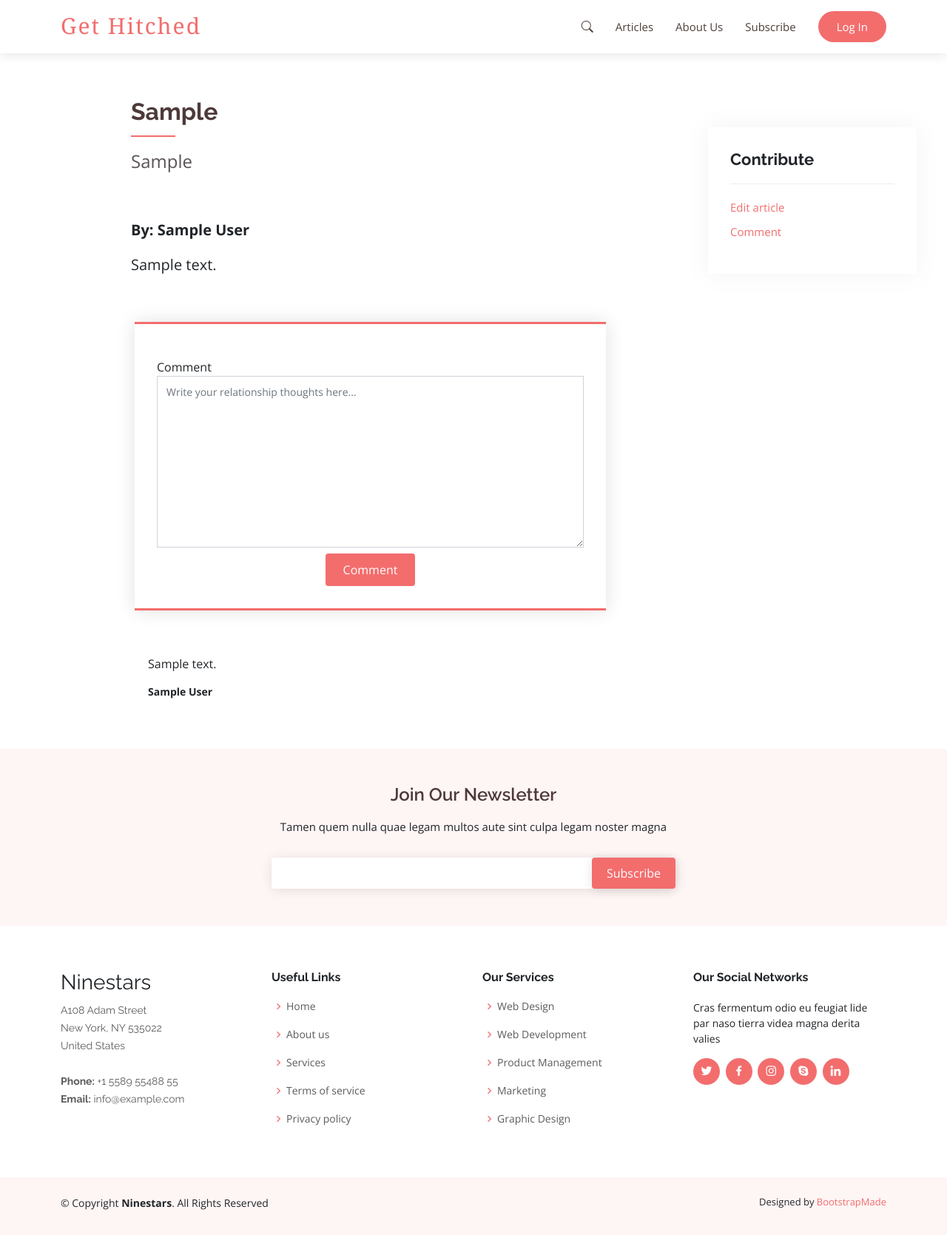
After one commit to derekaj16/FinalProject403, a Django app: page /article/1 in a window 1280 px wide. The commit adds this page. Shown: the whole page at 74% size. Run offline with Django 4.2, Linux system fonts and the light colour scheme; tables that the repository leaves empty hold one stand-in row (values such as "Sample post"); some libraries are stand-ins or nearby versions.

Commit message:
more stuff

```diff
--- a/Wiki/templates/base.html
+++ b/Wiki/templates/base.html
@@ -52,13 +52,13 @@
         <ul>
           <li class="search-bar-list-item" style="display: none;">
             <form action="{% url 'search' %}" method="GET">
-              <input type="text" name="query" class="search-bar" placeholder="Search articles">
+              <input type="text" name="search" class="search-bar" placeholder="Search articles">
             </form>
           </li>
           <li class="search-icon"><a href="">
             <i class="bi bi-search" style="font-size: 16px;"></i>
           </a></li>
-          <li><a class="nav-link scrollto" href="{% url 'articles' %}">Articles</a></li>
+          <li><a class="nav-link scrollto" href="{% url 'all_articles' %}">Articles</a></li>
           <li><a class="nav-link scrollto" href="{% url 'about' %}">About Us</a></li>
           <li class="dropdown"><a href="#"><span>My Account</span> <i class="bi bi-chevron-down"></i></a>
             <ul>
@@ -102,7 +102,7 @@
           <li class="search-icon"><a href="">
             <i class="bi bi-search" style="font-size: 16px;"></i>
           </a></li>
-          <li><a class="nav-link scrollto" href="{% url 'articles' %}">Articles</a></li>
+          <li><a class="nav-link scrollto" href="{% url 'all_articles' %}">Articles</a></li>
           <li><a class="nav-link scrollto" href="{% url 'about' %}">About Us</a></li>
           <li><a class="nav-link scrollto" href="#footer">Subscribe</a></li>
           {% comment %} <li class="dropdown"><a href="#"><span>Drop Down</span> <i class="bi bi-chevron-down"></i></a>
--- /dev/null
+++ b/Wiki/templates/wikiWebsite/article.html
@@ -0,0 +1,95 @@
+{% extends 'base.html' %}
+{% load static %}
+{% block content %}
+
+<!-- displays all the articles -->
+
+<section class="inner-page">
+    <div class="container">
+        <div class="row">
+            <div class="col-md-1"></div>
+            <div class="col-md-7">
+                <div class="row">
+                    <div class="article-title" data-aos="fade-up">
+                        <h2>{{ article.header }}</h2>
+                    </div>
+                </div>
+                <div class="row" data-aos="fade-up">
+                    <div class="col-md-9 subheader">
+                        <div>{{ article.subheader }}</div>
+                    </div>
+                    <div class="col-md-9"></div>
+                </div>
+                <div class="row" data-aos="fade-up">
+                    <div class="col-md-9 subheader">
+
+                    </div>
+                </div>
+                <div class="row">
+                    <div class="author-name" data-aos="fade-up">By: {{ article.author.firstname }} {{ article.author.lastname }}</div>
+                    <div class="mx-auto d-flex" data-aos="fade-up">
+                        <div class="article-content-words">{{ article.content | safe }}</div>
+                    </div>
+                </div>
+
+            </div>
+            <div class="col-md-1"></div>
+            <div class="col-md-3 article-sidebar">
+                <section id="portfolio-details" class="portfolio-details">
+                    <div class="portfolio-info" style=" width: 22%; margin-left: 20px; position: fixed;">
+                        <h3>Contribute</h3>
+                        <ul>
+                            <li><a href="">Edit article</a></li>
+                            <li><a href="#comment">Comment</a></li>
+                            {% if article.author_id == user.id %}
+                            <li><a href="{% url 'delete_article' id=article.id %}">Delete Article</a></li>
+                            {% endif %}
+                        </ul>
+                    </div>
+                </section>
+            </div>
+            <div class="row" id="comment">
+                <section id="contact" class="contact" >
+                    <div class="col-md-7" style="margin-left: 100px">
+                        <form action="{% url 'comment' user_id=user.id article_id=article.id %}" method="POST" role="form" class="php-email-form">
+                            {% csrf_token %}
+                            <div class="form-group mt-3">
+                                <label for="comment">Comment</label>
+                                <textarea class="form-control" name="comment" id="comment" rows="10" placeholder="Write your relationship thoughts here..." required></textarea>
+                            </div>
+                        <div class="text-center"><button type="submit">Comment</button></div>
+                        </form>
+                    </div>
+                </section>
+
+                {% for comment in comments %}
+                    <div class="row comment">
+                        <div class="col-md-7" style="margin-left: 100px">
+                            <div class="comment-container">
+                                <div class="comment-text">{{ comment.commentText | safe }}</div>
+                                <div class="comment-author">{{ comment.personID.firstname }} {{ comment.personID.lastname }}</div>
+                                {% if comment.personID.id == user.id %}
+                                <a href="{% url 'delete_comment' article_id=article.id comment_id=comment.id %}">Delete comment</a>
+                                {% endif %}
+                            </div>
+                        </div>
+                    </div>
+                    <div class="row">
+                        <div class="col-md-7">
+                            {% if not forloop.last %}
+                            <hr class="comment-divider" style="margin-left: 100px; width: 100%;">
+                            {% endif %}
+                        </div>
+                    </div>
+
+
+                {% endfor %}
+            </div>
+        </div>
+
+
+    </div>
+</section>
+
+
+{% endblock content %}
--- a/Wiki/templates/wikiWebsite/create_article.html
+++ b/Wiki/templates/wikiWebsite/create_article.html
@@ -51,7 +51,7 @@
               </div>
               <div class="form-group mt-3">
                 <label for="name">Subheading</label>
-                <input type="text" class="form-control" name="subheading" id="subheading" placeholder="Subheading" required>
+                <input type="text" class="form-control" name="subheading" id="subheading" placeholder="Subheading">
               </div>
 
               {% comment %} <div class="form-group mt-3">
--- a/Wiki/wikiWebsite/static/css/style.css
+++ b/Wiki/wikiWebsite/static/css/style.css
@@ -1556,3 +1556,70 @@ input[type="checkbox"]::before {
   transform: translateY(-2px);
   border: 1px solid var(--love-light);
 }
+.article-container {
+  display: grid;
+  grid-template-columns: 22% 22% 22% 22%;
+  grid-template-rows: auto;
+  column-gap: 3%;
+  row-gap: 30px;
+
+}
+
+.article-content {
+  font-size: 50px !important;
+}
+
+
+.article-title h2 {
+  padding-bottom: 15px;
+  margin-bottom: 15px;
+  position: relative;
+  font-size: 32px;
+  font-weight: 700;
+  color: #4e3939;
+}
+.article-title h2::after {
+  content: "";
+  position: absolute;
+  display: block;
+  width: 60px;
+  height: 2px;
+  background: var(--love-primary);
+  bottom: 0;
+}
+.subheader {
+  font-size: 24px;
+  color: #5b5353;
+  margin-bottom: 30px;
+}
+.article-content-words {
+  font-size: 20px;
+  line-height: 34px;
+}
+.row.comment {
+  padding: 0;
+}
+.comment-container {
+  padding: 0px 30px;
+}
+.comment-container a {
+  font-size: 14px;
+}
+.comment-author {
+  font-weight: bold;
+  font-size: 14px;
+  margin-bottom: 7px;
+}
+.comment-text {
+  margin-bottom: 15px;
+}
+hr.comment-divider {
+  border: 1px solid #ddd !important;
+
+}
+
+.author-name {
+  font-weight: bold;
+  font-size: 20px;
+  margin-bottom: 15px;
+}
--- a/Wiki/wikiWebsite/urls.py
+++ b/Wiki/wikiWebsite/urls.py
@@ -6,9 +6,9 @@ urlpatterns = [
     path('about', aboutPageView, name='about'),
     path('contact', contactPageView, name='contact'),
     path('subscribe', subscribeView, name='subscribe'),
-    path('articles', articlePageView, name='articles'),
+    path('article/<int:id>', articlePageView, name='article'),
     path('my_articles', myArticlesPageView, name='my_articles'),
-    path('all_articles', allArticlesPageView, name='all_articles'),
+    path('articles', allArticlesPageView, name='all_articles'),
     path('login', loginPageView, name='login'),
     path('logout', logoutView, name='logout'),
     path('signup', signUpPageView, name='signup'),
@@ -17,7 +17,9 @@ urlpatterns = [
     path('account', accountSettingsPageView, name='account'),
     path('create', createArticlePageView, name='create'),
     path('update_article', updateArticleView, name='update_article'),
-    # path('delete_article', deleteArticleView, name='delete_article'),
+    path('delete_article/<int:id>', deleteArticle, name='delete_article'),
+    path('comment/<int:user_id>/<int:article_id>', commentOnArticle, name='comment'),
+    path('delete_comment/<int:article_id>/<int:comment_id>', deleteComment, name='delete_comment'),
     path('change-pass', changePasswordPageView, name='change_pass'),
     path('account', accountSettingsPageView, name='account'),
     path('search', searchArticle, name='search')
--- a/Wiki/wikiWebsite/views.py
+++ b/Wiki/wikiWebsite/views.py
@@ -216,24 +216,23 @@ def allArticlesPageView(request) : # add params
         'logged_in' : logged_in,
         'user' : user,
         'title': 'Articles',
-        'all_articles': all_articles,
+        'articles': all_articles,
     }
-    return render(request, 'wikiWebsite/articles.html', context)
+    return render(request, 'wikiWebsite/all_articles.html', context)
 
-def articlePageView(request) : # add params
+def articlePageView(request, id) : # add params
     logged_in, user = loggedIn(request)
+    article = Article.objects.select_related('author').get(id=id)
+    comments = Comment.objects.select_related('personID').filter(articleID=id)
 
     context = {
         'logged_in' : logged_in,
         'user' : user,
-
-        'title': 'Article',
-        'articleTitle': 'How To Date',
-        'paragraph': ['this is my first paragraph', 'this is my second paragraph', 'this is my third paragraph', 'fourth paragraph lets gooooooooooooo'],
-        'dateCreated': 'Sep 7, 2022',
-        'authorName': 'Derek Johnson'
+        'title': article.header,
+        'article' : article,
+        'comments' : comments
     }
-    return render(request, 'wikiWebsite/articles.html', context)
+    return render(request, 'wikiWebsite/article.html', context)
 
 def aboutPageView(request) :
     logged_in, user = loggedIn(request)
@@ -294,7 +293,6 @@ def searchArticle(request) :
         title = ''
         content = ''
         results = []
-        found = True
         query = request.GET['search'].lower()
         articles = Article.objects.all()
 
@@ -304,29 +302,22 @@ def searchArticle(request) :
                     title = highlight(article.header, query, re.search(query, article.header, re.IGNORECASE).span()[0])
                     if query in article.content.lower() :
                         content = highlight(article.content, query, re.search(query, article.content, re.IGNORECASE).span()[0])
-                        results.append([title, content])
+                        results.append([title, content, article.id])
                     else :
                         content = article.content[0:200] + '...'
-                        results.append([title, content])
+                        results.append([title, content, article.id])
 
                 elif query in article.content.lower() :
                     title = article.header
                     content = highlight(article.content, query, re.search(query, article.content, re.IGNORECASE).span()[0])
-                    results.append([title, content])
-                else :
-                    found = False
-        else :
-            found = False
-
-        print(found)
+                    results.append([title, content, article.id])
 
         context = {
             'query' : query,
             'logged_in' : logged_in,
             'user' : user,
             'title' : 'Search',
-            'results' : results,
-            'found' : found
+            'results' : results
         }
         return render(request, 'wikiWebsite/search.html', context)
 
@@ -348,6 +339,16 @@ def myArticlesPageView(request) :
 
     return render(request, 'wikiWebsite/my_articles.html', context)
 
+def parseNewLine(str) :
+    content = ''
+
+    for character in str :
+        if character == '\n' :
+            content += '<br>'
+        else :
+            content += character
+
+    return content
 
 def createArticlePageView(request) :
     logged_in, user = loggedIn(request)
@@ -357,7 +358,7 @@ def createArticlePageView(request) :
         new_article = Article()
         new_article.header = request.POST['heading']
         new_article.subheader = request.POST['subheading']
-        new_article.content = request.POST['content']
+        new_article.content = parseNewLine(request.POST['content'])
         new_article.date_created = datetime.today()
         new_article.date_last_updated = datetime.today()
         new_article.author = user
@@ -420,5 +421,29 @@ def updateArticleView(request, page) :
 
 
 
+    return redirect(myArticlesPageView)
+
+def deleteArticle(request, id) :
+    article = Article.objects.get(id=id)
+    article.delete()
 
     return redirect(myArticlesPageView)
+
+def commentOnArticle(request, article_id, user_id ) :
+    if request.method == 'POST' :
+        new_comment = Comment()
+
+        new_comment.articleID = Article.objects.get(id=article_id)
+        new_comment.commentText = parseNewLine(request.POST['comment'])
+        new_comment.personID = Person.objects.get(id=user_id)
+        new_comment.save()
+
+        request.method == 'GET'
+
+    return redirect('/article/' + str(article_id))
+
+def deleteComment(request, article_id, comment_id) :
+    comment = Comment.objects.get(id=comment_id)
+    comment.delete()
+
+    return redirect('/article/' + str(article_id))
```
Also changed, not shown: Wiki/templates/wikiWebsite/all_articles.html (renamed from Wiki/templates/wikiWebsite/articles.html, +13 -20 lines), Wiki/templates/wikiWebsite/my_articles.html (+5 -4 lines), Wiki/templates/wikiWebsite/search.html (+6 -3 lines).
